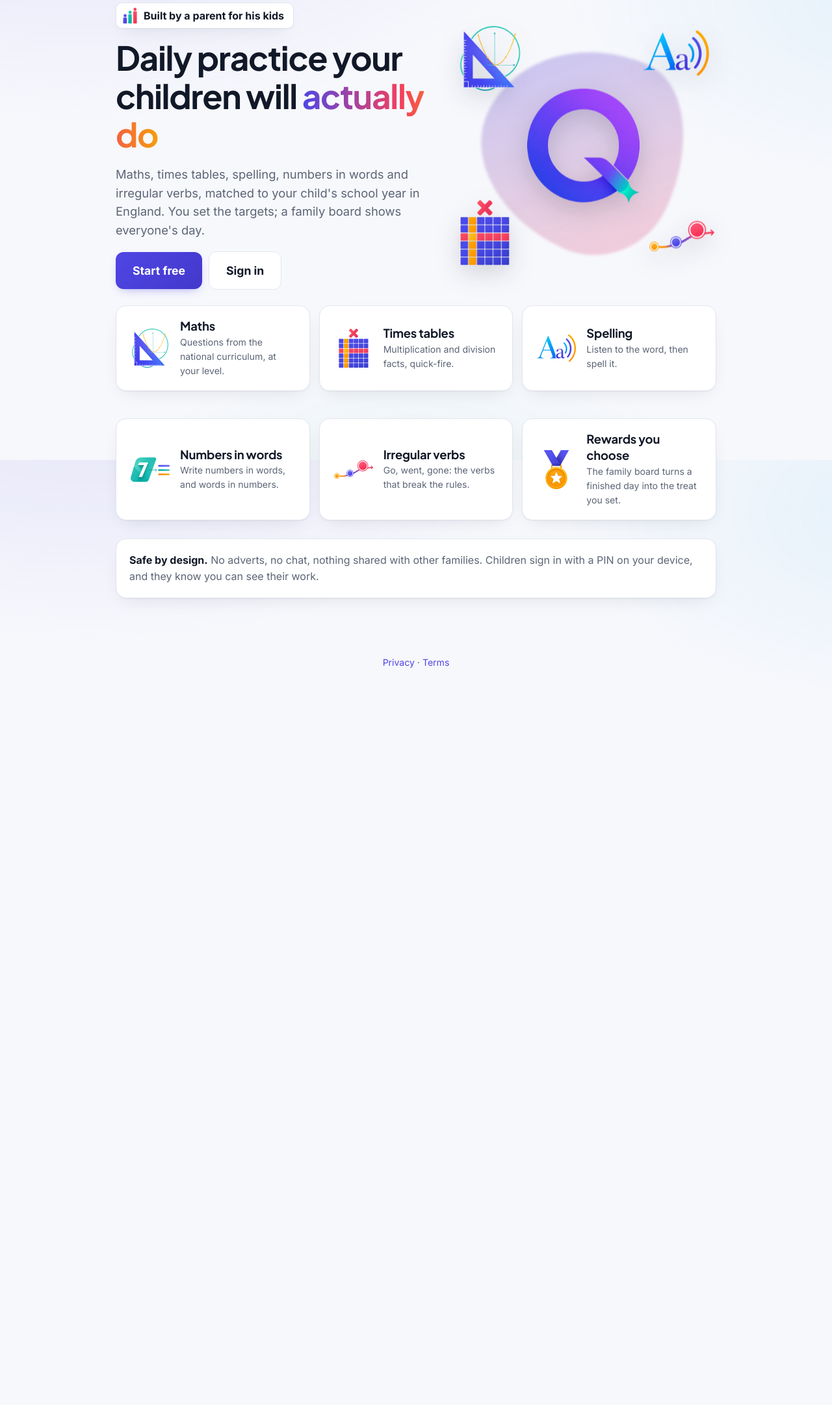
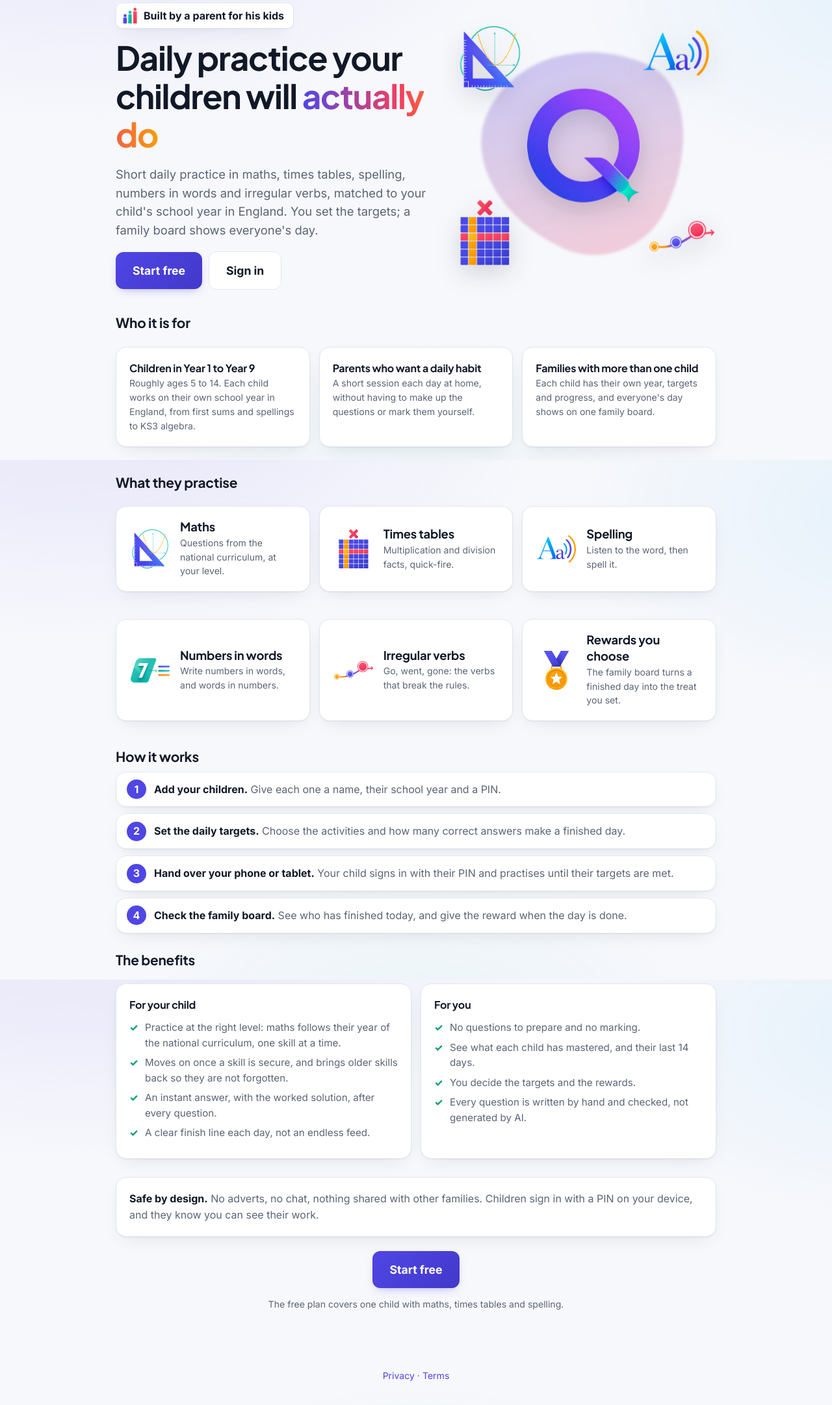
Before and after one commit to ahassaine/quizocracy-app, a FastAPI app: page / in a window 1280 px wide. Shown: the part 92-2255 px from the top of the page at 65% size. Before the commit the page ends 1120 px from the top, so only its background shows below. Run offline with FastAPI, Linux system fonts and the light colour scheme; parts of the project's set-up code (start-up, migrations or seed data) failed here and were passed over.

Commit message:
Front page: who it is for, how it works, benefits (Meriem's request)
Co-Authored-By: Claude Opus 5.5 <noreply@anthropic.com>

```diff
--- a/app/static/css/app.css
+++ b/app/static/css/app.css
@@ -184,3 +184,15 @@ svg { touch-action:none; max-width:100%; }
   header.signed nav.links a, header.signed nav.links button.linkish { padding:6px 6px; font-size:.86rem; } header.signed .theme-btn { width:32px; height:32px; font-size:.9rem; margin-left:2px; } header.signed .who { padding:0 4px; } }
 @media (max-width:520px) { nav.links a, nav.links button.linkish { padding:6px 7px; font-size:.88rem; } .brand { font-size:1.15rem; } .brand img { width:28px; height:28px; } .wrap { padding:14px 14px 36px; } }
 @media (prefers-reduced-motion: reduce) { *, *::before, *::after { animation:none!important; transition:none!important; } }
+
+/* landing: how it works + benefit lists */
+.steps { counter-reset:step; list-style:none; padding:0; margin:0; display:grid; gap:10px; }
+.steps li { counter-increment:step; position:relative; background:var(--card); border:1px solid var(--line); border-radius:var(--r);
+  padding:14px 16px 14px 58px; box-shadow:var(--shadow); }
+.steps li::before { content:counter(step); position:absolute; left:16px; top:50%; transform:translateY(-50%); width:30px; height:30px;
+  border-radius:50%; background:var(--violet); color:#fff; font-weight:800; display:grid; place-items:center; }
+.ticks { list-style:none; padding:0; margin:10px 0 0; }
+.ticks li { position:relative; padding-left:24px; margin:7px 0; color:var(--mut); font-size:.95rem; }
+.ticks li::before { content:"✓"; position:absolute; left:0; color:var(--good); font-weight:800; }
+.grid.two { grid-template-columns:repeat(2,minmax(0,1fr)); }
+@media (max-width:620px) { .grid.two { grid-template-columns:1fr; } }
--- a/app/templates/base.html
+++ b/app/templates/base.html
@@ -11,7 +11,7 @@
 <link rel="preconnect" href="https://fonts.googleapis.com"><link rel="preconnect" href="https://fonts.gstatic.com" crossorigin>
 <link href="https://fonts.googleapis.com/css2?family=Plus+Jakarta+Sans:wght@600;700;800&family=Inter:wght@400;500;600;700&display=swap" rel="stylesheet">
 <title>{% block title %}Quizocracy{% endblock %}</title>
-<link rel="stylesheet" href="/static/css/app.css?v=6">
+<link rel="stylesheet" href="/static/css/app.css?v=7">
 </head>
 <body>
 <header class="top{% if ctx and (ctx.child or ctx.account.verified_at) %} signed{% endif %}">
--- a/app/templates/landing.html
+++ b/app/templates/landing.html
@@ -5,7 +5,7 @@
   <div>
     <div class="badge-note rise"><img src="/static/img/family.png" alt="">Built by a parent for his kids</div>
     <h1 class="rise rise-2">Daily practice your children will <span class="grad">actually do</span></h1>
-    <p class="lead rise rise-3">Maths, times tables, spelling, numbers in words and irregular verbs, matched to your child's school year in England. You set the targets; a family board shows everyone's day.</p>
+    <p class="lead rise rise-3">Short daily practice in maths, times tables, spelling, numbers in words and irregular verbs, matched to your child's school year in England. You set the targets; a family board shows everyone's day.</p>
     <div class="row rise rise-4"><a class="btn primary big" href="/signup">Start free</a><a class="btn big" href="/login">Sign in</a></div>
   </div>
   <div class="orbit rise rise-3" aria-hidden="true">
@@ -15,11 +15,49 @@
     <img src="/static/img/tables.png" alt=""><img src="/static/img/verbs.png" alt="">
   </div>
 </section>
+
+<h2>Who it is for</h2>
+<div class="grid">
+  <div class="card"><b class="display">Children in Year 1 to Year 9</b><div class="mut small">Roughly ages 5 to 14. Each child works on their own school year in England, from first sums and spellings to KS3 algebra.</div></div>
+  <div class="card"><b class="display">Parents who want a daily habit</b><div class="mut small">A short session each day at home, without having to make up the questions or mark them yourself.</div></div>
+  <div class="card"><b class="display">Families with more than one child</b><div class="mut small">Each child has their own year, targets and progress, and everyone's day shows on one family board.</div></div>
+</div>
+
+<h2>What they practise</h2>
 <div class="grid">
 {% for k in ORDER %}{% set a = ACTIVITIES[k] %}
-  <div class="card lift feature rise rise-{{ loop.index }}"><img src="{{ a.img }}" alt=""><div><b class="display" style="font-size:1.15rem">{{ a.title }}</b><div class="mut small">{{ a.blurb }}</div></div></div>
+  <div class="card lift feature"><img src="{{ a.img }}" alt=""><div><b class="display" style="font-size:1.15rem">{{ a.title }}</b><div class="mut small">{{ a.blurb }}</div></div></div>
 {% endfor %}
-  <div class="card lift feature rise rise-5"><img src="/static/img/trophy.png" alt=""><div><b class="display" style="font-size:1.15rem">Rewards you choose</b><div class="mut small">The family board turns a finished day into the treat you set.</div></div></div>
+  <div class="card lift feature"><img src="/static/img/trophy.png" alt=""><div><b class="display" style="font-size:1.15rem">Rewards you choose</b><div class="mut small">The family board turns a finished day into the treat you set.</div></div></div>
 </div>
-<div class="card rise"><b>Safe by design.</b> <span class="mut">No adverts, no chat, nothing shared with other families. Children sign in with a PIN on your device, and they know you can see their work.</span></div>
+
+<h2>How it works</h2>
+<ol class="steps">
+  <li><b>Add your children.</b> <span class="mut">Give each one a name, their school year and a PIN.</span></li>
+  <li><b>Set the daily targets.</b> <span class="mut">Choose the activities and how many correct answers make a finished day.</span></li>
+  <li><b>Hand over your phone or tablet.</b> <span class="mut">Your child signs in with their PIN and practises until their targets are met.</span></li>
+  <li><b>Check the family board.</b> <span class="mut">See who has finished today, and give the reward when the day is done.</span></li>
+</ol>
+
+<h2>The benefits</h2>
+<div class="grid two">
+  <div class="card"><b class="display">For your child</b>
+    <ul class="ticks">
+      <li>Practice at the right level: maths follows their year of the national curriculum, one skill at a time.</li>
+      <li>Moves on once a skill is secure, and brings older skills back so they are not forgotten.</li>
+      <li>An instant answer, with the worked solution, after every question.</li>
+      <li>A clear finish line each day, not an endless feed.</li>
+    </ul></div>
+  <div class="card"><b class="display">For you</b>
+    <ul class="ticks">
+      <li>No questions to prepare and no marking.</li>
+      <li>See what each child has mastered, and their last 14 days.</li>
+      <li>You decide the targets and the rewards.</li>
+      <li>Every question is written by hand and checked, not generated by AI.</li>
+    </ul></div>
+</div>
+
+<div class="card"><b>Safe by design.</b> <span class="mut">No adverts, no chat, nothing shared with other families. Children sign in with a PIN on your device, and they know you can see their work.</span></div>
+<div class="row" style="justify-content:center;margin:22px 0 6px"><a class="btn primary big" href="/signup">Start free</a></div>
+<p class="mut small" style="text-align:center">The free plan covers one child with maths, times tables and spelling.</p>
 {% endblock %}
```
